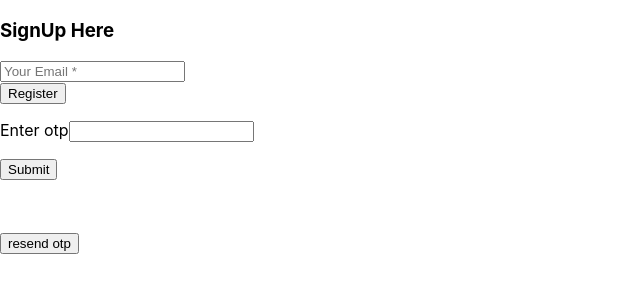
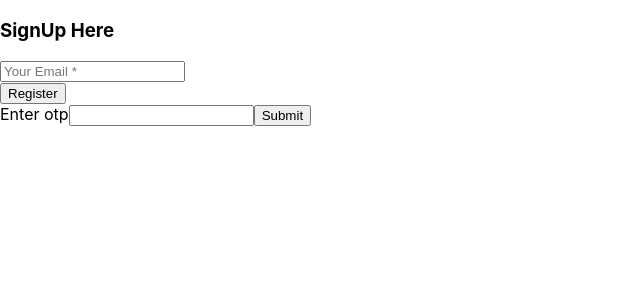
Before and after one commit to maciejruminski/boring-app, a React (Create React App) app in the folder client/: page / in a window 1280 px wide. Shown: the top 300 px of the page, without its empty margins (0-640 px from the left). Built offline with nearby package versions, Linux system fonts and the light colour scheme.

Commit message:
Adding verifyOneTimePassword function to form on submit and cleaning a code a little bit

```diff
--- a/client/src/components/OneTimePassword.tsx
+++ b/client/src/components/OneTimePassword.tsx
@@ -1,61 +1,34 @@
-import React from "react";
+// Functions.
+import { useRef } from "react";
+
+// Context.
+import { useGlobalContext } from "../context";
 
 export default function OneTimePassword() {
-  const [oneTimePassword, setOneTimePassword] = React.useState("");
-
-  const callBackendAPI = async () => {
-    const response = await fetch("/verify", {
-      method: "POST",
-      body: JSON.stringify({
-        oneTimePassword: oneTimePassword,
-      }),
-      headers: { "Content-Type": "application/json" },
-    });
-
-    const body = await response.json();
-
-    if (response.status !== 200) {
-      console.log("errors message");
-      throw Error(body.message);
-    }
-
-    return body;
-  };
-
-  const handleChange = (evt: any) => {
-    setOneTimePassword(evt.target.value);
-  };
-
-  const handleSubmit = (evt: any) => {
-    evt.preventDefault();
-    console.log("before call");
-    callBackendAPI()
-      .then((res) => console.log("res", res))
-      .catch((err) => console.log("err", err));
-  };
+  const { actions } = useGlobalContext();
+  const oneTimePasswordRef = useRef<HTMLInputElement>(null);
+  const verifyOneTimePassword = (evt: React.FormEvent<HTMLFormElement>) =>
+    actions.verifyOneTimePassword(evt, oneTimePasswordRef?.current?.value);
 
   return (
-    <div>
-      <form method="POST" onSubmit={handleSubmit}>
-        <p>
+    <>
+      <form method="POST" onSubmit={verifyOneTimePassword}>
         <label>Enter otp</label>
         <input
           type="text"
           name="oneTimePassword"
           required
-            onChange={handleChange}
+          ref={oneTimePasswordRef}
         />
-        </p>
-        <p className="full">
+
         <button type="submit">Submit</button>
-        </p>
       </form>
-      <br />
-      <form method="POST" action="resend">
+
+      {/* <form method="POST" action="resend">
         <p className="full">
           <button type="submit">resend otp</button>
         </p>
-      </form>
-    </div>
+      </form> */}
+    </>
   );
 }
```
Lines whose indentation alone changed are shown as unchanged.
